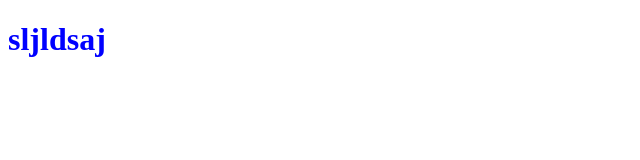
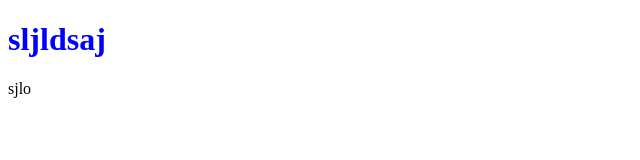
Before and after one commit to jinxiaopeng/2, a plain HTML site: page index.html in a window 1280 px wide. Shown: the full height of the page, 0-640 px from the left. Drawn offline with Linux system fonts and the light colour scheme.

Commit message:
这是第二次提交

```diff
--- a/index.html
+++ b/index.html
@@ -12,5 +12,6 @@
 	</head>
 	<body>
 		<h1>sljldsaj</h1>
+		<p>sjlo</p>
 	</body>
 </html>
```
